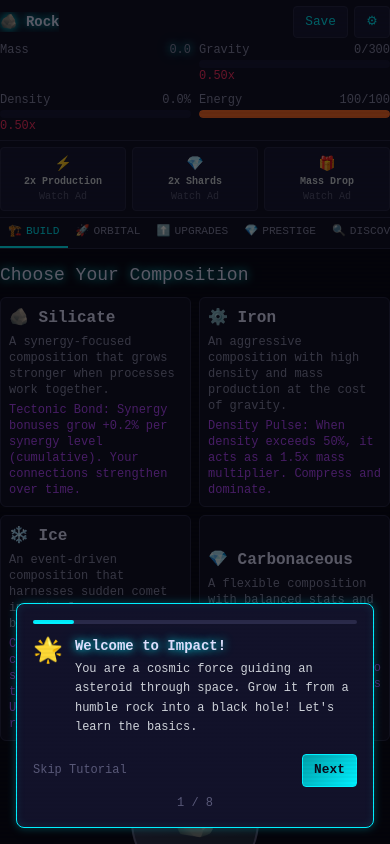
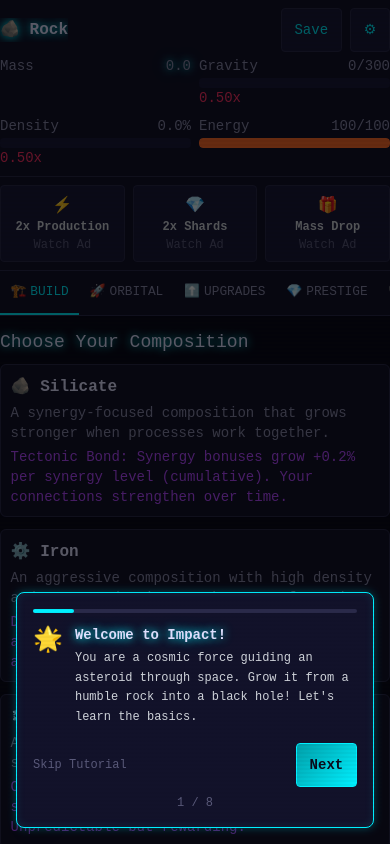
Before and after one commit to ChrisHardin0119/impact-game, a Next.js app: page / in a window 390 px wide. Built offline with nearby package versions, Linux system fonts and the light colour scheme.

Commit message:
Fix mobile sizing: larger text, bigger touch targets, readable on phones

```diff
--- a/app/globals.css
+++ b/app/globals.css
@@ -182,9 +182,11 @@ body {
 
 /* Mobile responsive breakpoints */
 @media (max-width: 640px) {
-  .card { padding: 0.5rem; }
-  .btn-primary, .btn-secondary, .btn-danger { padding: 0.4rem 0.7rem; font-size: 0.8rem; }
-  .tab { padding: 0.35rem 0.5rem; font-size: 0.7rem; letter-spacing: 0; }
+  body { font-size: 16px; }
+  .card { padding: 0.6rem; }
+  .btn-primary, .btn-secondary, .btn-danger { padding: 0.5rem 0.8rem; font-size: 0.875rem; min-height: 44px; }
+  .tab { padding: 0.5rem 0.65rem; font-size: 0.8rem; letter-spacing: 0; min-height: 44px; display: flex; align-items: center; }
+  .resource-bar { height: 10px; }
 }
 
 /* Safe area insets for notched phones */
@@ -212,5 +214,5 @@ body {
 /* Mass per second indicator */
 .mass-per-sec {
   color: var(--color-green);
-  font-size: 0.7rem;
+  font-size: 0.8rem;
 }
--- a/app/page.tsx
+++ b/app/page.tsx
@@ -299,42 +299,42 @@ export default function GamePage() {
   return (
     <div className="scanlines flex flex-col h-screen max-h-screen no-select safe-top">
       {/* Resource Header */}
-      <div className="bg-space-light border-b border-gray-700 px-2 sm:px-4 py-1.5 sm:py-2 safe-x">
+      <div className="bg-space-light border-b border-gray-700 px-3 sm:px-4 py-2 safe-x">
         <div className="flex items-center justify-between mb-1">
           <div className="flex items-center gap-2 sm:gap-4 min-w-0">
-            <span className="glow-cyan font-bold text-sm sm:text-lg truncate">{currentTierDef.emoji} {currentTierDef.name}</span>
-            {state.composition && <span className="text-xs sm:text-sm text-gray-400 truncate">| {COMPOSITIONS.find(c => c.id === state.composition)?.name}</span>}
+            <span className="glow-cyan font-bold text-base sm:text-lg truncate">{currentTierDef.emoji} {currentTierDef.name}</span>
+            {state.composition && <span className="text-sm text-gray-400 truncate">| {COMPOSITIONS.find(c => c.id === state.composition)?.name}</span>}
           </div>
-          <div className="flex gap-1.5 sm:gap-2 shrink-0">
-            <button className="btn-secondary text-xs px-2 py-1" onClick={() => saveGame(state)}>Save</button>
-            <button className="btn-secondary text-xs px-2 py-1" onClick={() => setTab('stats')}>⚙</button>
+          <div className="flex gap-2 shrink-0">
+            <button className="btn-secondary text-sm px-3 py-1.5" onClick={() => saveGame(state)}>Save</button>
+            <button className="btn-secondary text-sm px-3 py-1.5" onClick={() => setTab('stats')}>⚙</button>
           </div>
         </div>
         <div className="grid grid-cols-2 sm:grid-cols-4 gap-2 sm:gap-3">
           {/* Mass */}
           <div>
-            <div className="text-xs text-gray-400 flex justify-between"><span>Mass</span><span className="glow-cyan">{fmt(state.mass)}</span></div>
+            <div className="text-sm text-gray-400 flex justify-between"><span>Mass</span><span className="glow-cyan">{fmt(state.mass)}</span></div>
             {massPerSec > 0 && <div className="mass-per-sec">+{fmt(massPerSec)}/s</div>}
           </div>
           {/* Gravity */}
           <div>
-            <div className="text-xs text-gray-400 flex justify-between"><span>Gravity</span><span>{fmt(state.gravity, 0)}/300</span></div>
+            <div className="text-sm text-gray-400 flex justify-between"><span>Gravity</span><span>{fmt(state.gravity, 0)}/300</span></div>
             <div className="resource-bar mt-0.5">
               <div className="resource-bar-fill" style={{width: `${(state.gravity / 300) * 100}%`, background: gravMult >= 1 ? 'var(--color-green)' : 'var(--color-red)'}} />
             </div>
-            <div className="text-xs" style={{color: gravMult >= 1 ? 'var(--color-green)' : 'var(--color-red)'}}>{gravMult.toFixed(2)}x</div>
+            <div className="text-sm" style={{color: gravMult >= 1 ? 'var(--color-green)' : 'var(--color-red)'}}>{gravMult.toFixed(2)}x</div>
           </div>
           {/* Density */}
           <div>
-            <div className="text-xs text-gray-400 flex justify-between"><span>Density</span><span>{state.density.toFixed(1)}%</span></div>
+            <div className="text-sm text-gray-400 flex justify-between"><span>Density</span><span>{state.density.toFixed(1)}%</span></div>
             <div className="resource-bar mt-0.5">
               <div className="resource-bar-fill" style={{width: `${state.density}%`, background: densMult >= 1 ? 'var(--color-purple)' : 'var(--color-red)'}} />
             </div>
-            <div className="text-xs" style={{color: densMult >= 1 ? 'var(--color-purple)' : 'var(--color-red)'}}>{densMult.toFixed(2)}x</div>
+            <div className="text-sm" style={{color: densMult >= 1 ? 'var(--color-purple)' : 'var(--color-red)'}}>{densMult.toFixed(2)}x</div>
           </div>
           {/* Energy */}
           <div>
-            <div className="text-xs text-gray-400 flex justify-between"><span>Energy</span><span>{Math.floor(state.energy)}/{state.maxEnergy}</span></div>
+            <div className="text-sm text-gray-400 flex justify-between"><span>Energy</span><span>{Math.floor(state.energy)}/{state.maxEnergy}</span></div>
             <div className="resource-bar mt-0.5">
               <div className="resource-bar-fill" style={{width: `${(state.energy / state.maxEnergy) * 100}%`, background: 'var(--color-orange)'}} />
             </div>
@@ -355,17 +355,17 @@ export default function GamePage() {
       </div>
 
       {/* Content Area */}
-      <div className="flex-1 overflow-y-auto px-2 sm:px-4 py-3 safe-bottom safe-x">
+      <div className="flex-1 overflow-y-auto px-3 sm:px-4 py-3 safe-bottom safe-x">
         {/* Composition Picker (shown if no composition selected) */}
         {!state.composition && activeTab === 'build' && (
           <div className="mb-4">
             <h2 className="glow-cyan text-lg mb-2">Choose Your Composition</h2>
-            <div className="grid grid-cols-2 gap-2">
+            <div className="grid grid-cols-1 sm:grid-cols-2 gap-3">
               {unlockedComps.map(c => (
-                <button key={c.id} className="card text-left hover:border-neon transition-colors" onClick={() => handleComposition(c.id)}>
-                  <div className="font-bold">{c.emoji} {c.name}</div>
-                  <div className="text-xs text-gray-400 mt-1">{c.desc}</div>
-                  <div className="text-xs text-purple mt-1">{c.specialName}: {c.specialDesc}</div>
+                <button key={c.id} className="card text-left hover:border-neon transition-colors p-3" onClick={() => handleComposition(c.id)}>
+                  <div className="font-bold text-base">{c.emoji} {c.name}</div>
+                  <div className="text-sm text-gray-400 mt-1">{c.desc}</div>
+                  <div className="text-sm text-purple mt-1">{c.specialName}: {c.specialDesc}</div>
                 </button>
               ))}
             </div>
@@ -378,12 +378,12 @@ export default function GamePage() {
             {/* Click area */}
             <div className="flex justify-center mb-4">
               <div className="relative cursor-pointer select-none" onClick={handleClick}>
-                <div className="w-32 h-32 rounded-full bg-gradient-to-br from-gray-600 to-gray-800 border-2 border-gray-500 flex items-center justify-center text-4xl hover:scale-105 transition-transform active:scale-95" style={{boxShadow: `0 0 ${Math.min(30, Math.log10(state.mass + 1) * 3)}px var(--color-neon)`}}>
+                <div className="w-28 h-28 sm:w-32 sm:h-32 rounded-full bg-gradient-to-br from-gray-600 to-gray-800 border-2 border-gray-500 flex items-center justify-center text-4xl hover:scale-105 transition-transform active:scale-95" style={{boxShadow: `0 0 ${Math.min(30, Math.log10(state.mass + 1) * 3)}px var(--color-neon)`}}>
                   🪨
                 </div>
-                <div className="absolute -bottom-5 left-1/2 -translate-x-1/2 text-xs text-gray-400">Click for mass</div>
+                <div className="absolute -bottom-5 left-1/2 -translate-x-1/2 text-sm text-gray-400">Click for mass</div>
                 {floatingNums.map(f => (
-                  <div key={f.id} className="float-up absolute text-neon font-bold pointer-events-none text-sm" style={{left: f.x, top: f.y}}>
+                  <div key={f.id} className="float-up absolute text-neon font-bold pointer-events-none text-base" style={{left: f.x, top: f.y}}>
                     +{fmt(f.value)}
                   </div>
                 ))}
@@ -392,9 +392,9 @@ export default function GamePage() {
 
             {/* Buy mode selector */}
             <div className="flex items-center gap-2 mb-3">
-              <span className="text-xs text-gray-400">Buy:</span>
+              <span className="text-sm text-gray-400">Buy:</span>
               {([1, 5, 10, 100, 'max'] as BuyMode[]).map(m => (
-                <button key={String(m)} className={`text-xs px-2 py-0.5 rounded ${state.buyMode === m ? 'bg-neon text-space font-bold' : 'bg-space-lighter text-gray-400 hover:text-neon'}`} onClick={() => setBuyMode(m)}>
+                <button key={String(m)} className={`text-sm px-3 py-1.5 rounded min-h-[36px] ${state.buyMode === m ? 'bg-neon text-space font-bold' : 'bg-space-lighter text-gray-400 hover:text-neon'}`} onClick={() => setBuyMode(m)}>
                   {m === 'max' ? 'MAX' : `x${m}`}
                 </button>
               ))}
@@ -414,18 +414,18 @@ export default function GamePage() {
                 if (!unlocked && owned === 0) return null;
 
                 return (
-                  <div key={p.id} className={`card flex items-center justify-between ${canAfford ? 'hover:border-neon' : 'opacity-60'}`}>
+                  <div key={p.id} className={`card flex items-center justify-between p-3 ${canAfford ? 'hover:border-neon' : 'opacity-60'}`}>
                     <div className="flex-1">
                       <div className="flex items-center gap-2">
-                        <span>{p.emoji}</span>
-                        <span className="font-bold text-sm">{p.name}</span>
-                        <span className="text-xs text-gray-400">x{owned}</span>
-                        {p.compositionBonus === state.composition && <span className="text-xs text-purple">★ bonus</span>}
+                        <span className="text-lg">{p.emoji}</span>
+                        <span className="font-bold text-base">{p.name}</span>
+                        <span className="text-sm text-gray-400">x{owned}</span>
+                        {p.compositionBonus === state.composition && <span className="text-sm text-purple">★ bonus</span>}
                       </div>
-                      <div className="text-xs text-gray-400 mt-0.5">{p.desc}</div>
-                      <div className="text-xs text-neon-dim mt-0.5">+{fmt(p.baseMPS)}/s mass {p.gravityPS > 0 ? `| +${p.gravityPS}/s grav` : ''} {p.densityPS > 0 ? `| +${fmtPct(p.densityPS)}/s dens` : ''}</div>
+                      <div className="text-sm text-gray-400 mt-0.5">{p.desc}</div>
+                      <div className="text-sm text-neon-dim mt-0.5">+{fmt(p.baseMPS)}/s mass {p.gravityPS > 0 ? `| +${p.gravityPS}/s grav` : ''} {p.densityPS > 0 ? `| +${fmtPct(p.densityPS)}/s dens` : ''}</div>
                     </div>
-                    <button className="btn-primary text-sm ml-2" disabled={!canAfford} onClick={() => handleBuy(p.id)}>
+                    <button className="btn-primary text-base ml-2" disabled={!canAfford} onClick={() => handleBuy(p.id)}>
                       {fmt(cost)}
                     </button>
                   </div>
--- a/components/BoostBar.tsx
+++ b/components/BoostBar.tsx
@@ -11,7 +11,7 @@ interface Props {
 
 export default function BoostBar({ state, onActivateBoost }: Props) {
   return (
-    <div className="flex gap-1.5 sm:gap-2 px-2 sm:px-4 py-1.5 bg-space-light border-b border-gray-700 safe-x">
+    <div className="flex gap-2 px-3 sm:px-4 py-2 bg-space-light border-b border-gray-700 safe-x">
       {BOOST_DEFS.map(boost => {
         const active = isBoostActive(boost.id, state);
         const timeLeft = getBoostTimeRemaining(boost.id, state);
@@ -22,7 +22,7 @@ export default function BoostBar({ state, onActivateBoost }: Props) {
         return (
           <button
             key={boost.id}
-            className={`flex-1 rounded px-1.5 sm:px-2 py-1.5 text-xs border transition-all min-h-[44px] ${
+            className={`flex-1 rounded px-2 py-2 text-sm border transition-all min-h-[52px] ${
               active
                 ? 'border-purple bg-purple/20 text-purple'
                 : canUse
@@ -33,19 +33,19 @@ export default function BoostBar({ state, onActivateBoost }: Props) {
             disabled={!canUse}
           >
             <div className="flex flex-col items-center gap-0.5">
-              <span className="text-sm">{boost.emoji}</span>
-              <span className="font-bold text-[10px] sm:text-xs leading-tight">{boost.name}</span>
+              <span className="text-base">{boost.emoji}</span>
+              <span className="font-bold text-xs sm:text-sm leading-tight">{boost.name}</span>
               {active && timeLeft > 0 && (
-                <span className="text-[10px] text-purple">{fmtTime(timeLeft)}</span>
+                <span className="text-xs text-purple">{fmtTime(timeLeft)}</span>
               )}
               {active && boost.id === 'prestigeDouble' && (
-                <span className="text-[10px] text-purple">Queued</span>
+                <span className="text-xs text-purple">Queued</span>
               )}
               {cooldown > 0 && (
-                <span className="text-[10px] text-red">{fmtTime(cooldown)}</span>
+                <span className="text-xs text-red">{fmtTime(cooldown)}</span>
               )}
               {!active && cooldown <= 0 && (
-                <span className="text-[10px] text-gray-500">{label}</span>
+                <span className="text-xs text-gray-500">{label}</span>
               )}
             </div>
           </button>
```
